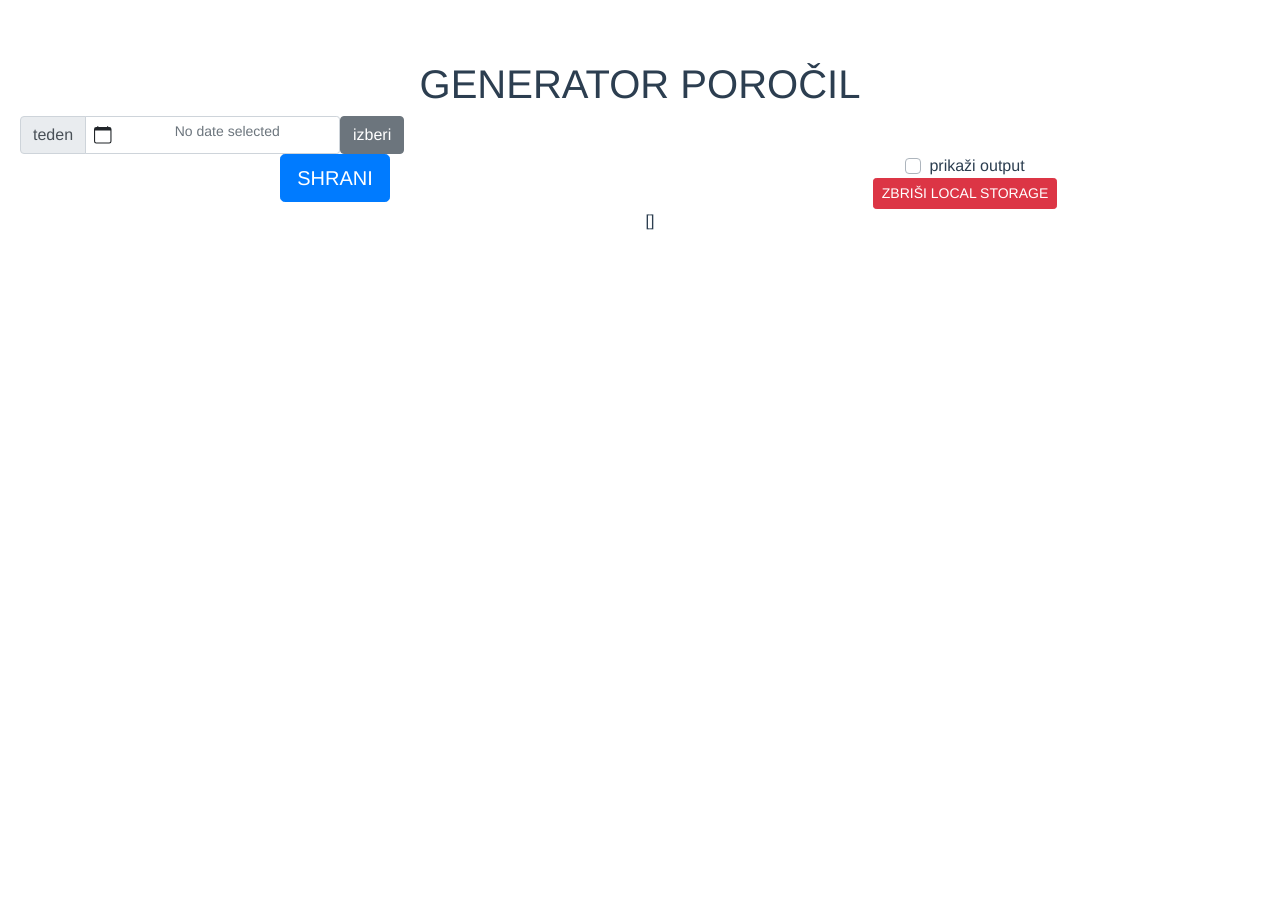
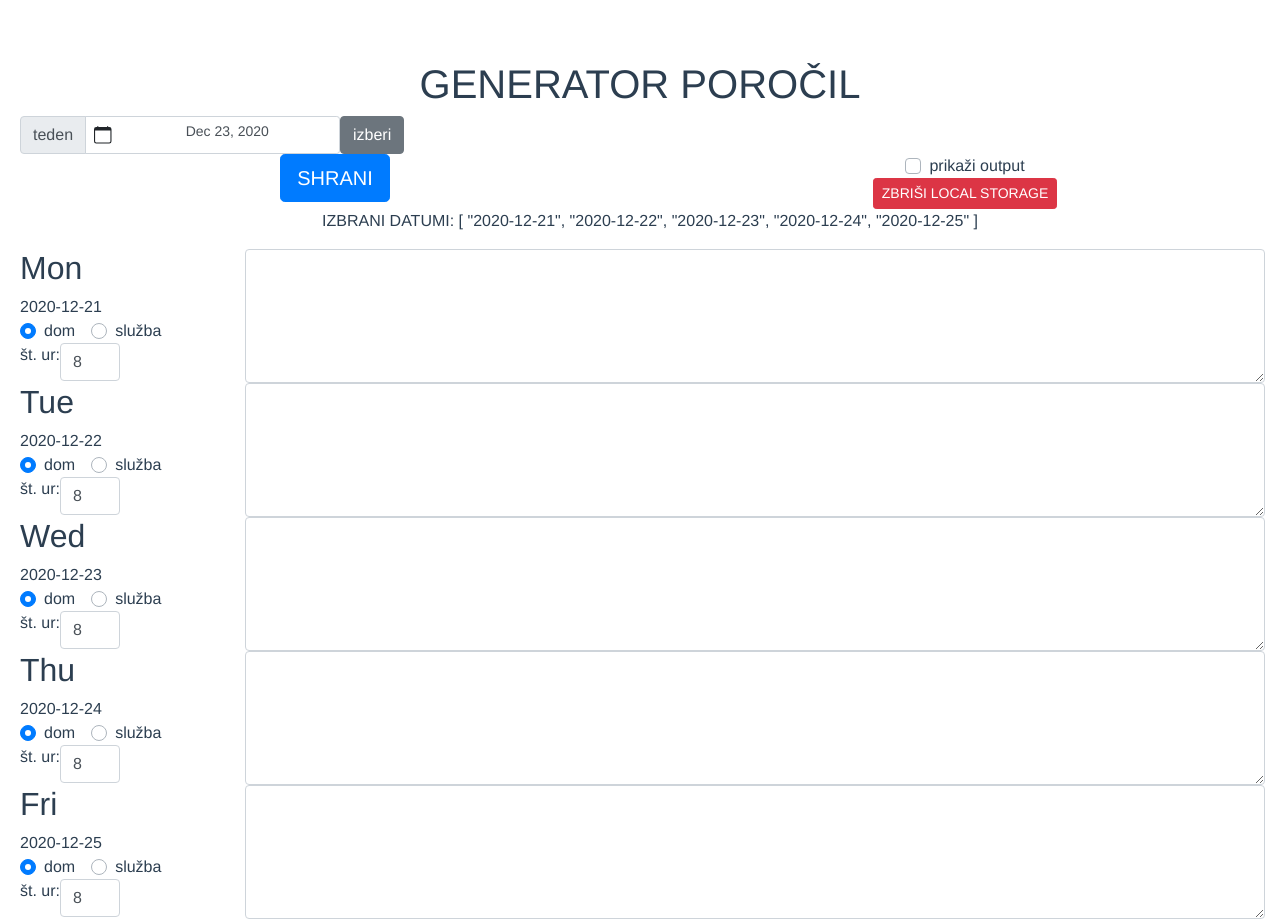
Before and after one commit to gigaKosec/generator-porocil, a Vue app: page / in a window 1280 px wide. Before the commit the page ends 800 px from the top, so only its background shows below. Built offline with nearby package versions, Linux system fonts and the light colour scheme.

Commit message:
Sedaj deluje izbiranje različnih tednov. - datume, ki keyi, spremenil v ISO format - tudi ko primerja, če v local storageu, jih spremeni najprej v ISO format - spremenil še, da pravilno prikazovanje v DneviForm templateu

```diff
--- a/src/components/DneviForm.vue
+++ b/src/components/DneviForm.vue
@@ -55,21 +55,22 @@
         </b-row>
 
         <!-- VRSTICA ZA DNEVNI VNOS -->
-        <p>{{ datesChosen }}</p>
+        <p> IZBRANI DATUMI: {{ datesChosen.map(x => ISOdate(x)) }}</p>
         <b-row
           class="day"
           v-for="(day, index) in multipleDaysReports"
           v-bind:key="index"
         >
-          <!-- 1. STOLPEC: ime dneva, lokacija, št ur -->
+          <!-- 1. STOLPEC: PODATKI O DNEVU-->
           <b-col cols="2" style="min-width: 160px">
-            <!-- <b-row>  --><!-- ime dneva v tednu -->
-            <!-- <h2 class="day-name">{{day.dayname}}</h2>
+            <!-- ime dneva v tednu -->
+            <b-row>
+              <h2 class="day-name">{{dayOfWeek(day.datum)}}</h2>
             </b-row>
-            <b-row> -->
             <!-- datum -->
-            <!-- <div class=date>{{day.date}}</div>
-            </b-row> -->
+            <b-row>
+              <div class=date>{{ ISOdate(new Date(day.datum)) }}</div>
+            </b-row>
             <b-row class="daily-location">
               <!-- lokacija -->
               <b-form-radio-group v-model="day.lokacijaDela" inline="true">
@@ -123,9 +124,7 @@ import * as Fdate from "date-fns";
 export default {
   data() {
     return {
-      chosenDate: null,  //new Date(),
-      //days,
-      //multipleDaysReports,
+      chosenDate: null,  //new Date(), PAZI - moraš še odrezat ure itd.
       showOutput: false,
       datesChosen: [],
       reportsStored: {},
@@ -140,18 +139,19 @@ export default {
       /* console.log("last date of week =", this.addDays(this.firstDayOfWeekDate,5)) */
       return this.addDays(this.firstDayOfWeekDate, 4);
     },
-
-    /* multipleDaysReportsArray: function(){
-      return Object.values(multipleDaysReports())
-    }, */
   },
 
   mounted() {
     this.reportsStored = this.loadAllReports();
+    this.chosenDate = new Date()
+    this.chosenDate.setHours(0,0,0,0)
+    this.generateChosenDays()
+
   },
 
   methods: {
     generateChosenDays () {
+      console.log("THE date chosen =", this.chosenDate)
       let result = eachDayOfInterval({
         start: this.firstDayOfWeekDate,
         end: this.lastDayOfWeekDate,
@@ -179,17 +179,21 @@ export default {
       }
       this.multipleDaysReports = {}
       for (let date of this.datesChosen) {
-        console.log("type od prvega datuma =", typeof date)
+        const dateAsKey=this.ISOdate(date)
+        console.log("type od prvega datuma =", typeof dateAsKey)
         console.log("type od drugega datuma = ", typeof (Object.keys(this.reportsStored)[0]) )
+        console.log("new key for date =",dateAsKey)
 
-        if (date in Object.keys(this.reportsStored)) {
+        if ((Object.keys(this.reportsStored)).includes(dateAsKey)) {
           console.log("datum najden v reportsStore");
-          this.multipleDaysReports[date] = this.reportsStored[date];
+          this.multipleDaysReports[dateAsKey] = this.reportsStored[dateAsKey];
         } else {
-          console.log("NISEM našel datuma", date, "v", Object.keys(this.reportsStored));
+          console.log("NISEM našel datuma", dateAsKey, "v", Object.keys(this.reportsStored));
           let dailyInput = new SingleDayReport(date);
-          //console.log("daily Input =", dailyInput)
-          this.multipleDaysReports[date] = dailyInput;
+
+          console.log("generiram nov defaultni dnevni vnos")
+          console.log("daily Input =", dailyInput)
+          this.multipleDaysReports[dateAsKey] = dailyInput;
 
         }
       }
@@ -225,30 +229,33 @@ export default {
         return {}
       }
       else {
-        let localReportsStored = {}
+        //let localReportsStored = {}
         let tempReportsStored =  JSON.parse(localStorage.getItem("reportsOfWork"));
-        let prviKey = Object.keys(tempReportsStored)[0]
-        console.log("v local storageu našel: ", tempReportsStored)
-        console.log("keys = ", Object.keys(tempReportsStored))
-        console.log("prvi key =", prviKey)
-        console.log("type of key = ", typeof prviKey)
-        console.log("pretvorjen key =", Fdate.parseISO(prviKey))
+        //let prviKey = Object.keys(tempReportsStored)[0]
+        //console.log("v local storageu našel: ", tempReportsStored)
+        //console.log("keys = ", Object.keys(tempReportsStored))
+        //console.log("prvi key =", prviKey)
+        //console.log("type of key = ", typeof prviKey)
+        //console.log("pretvorjen key =", Fdate.parseISO(prviKey))
         /*reportsStored = {};
         for (const [key, value] of Object.entries(temp)) {
           reportsStored[parseJSON(key)] = value;
         }*/
+        //
+        //for (let [key,value] of Object.entries(tempReportsStored)) {
+        //  localReportsStored[parseJSON(key)] = value
+        //}
 
-        for (let [key,value] of Object.entries(tempReportsStored)) {
-          localReportsStored[parseJSON(key)] = value
-        }
-
-        console.log("pretvoril local storage v: ", localReportsStored)
-        console.log("Type od ključev sedaj: ", typeof Object.keys(localReportsStored)[0] )
-        return localReportsStored;
+        //console.log("pretvoril local storage v: ", localReportsStored)
+        //console.log("Type od ključev sedaj: ", typeof Object.keys(localReportsStored)[0] ) */
+        return tempReportsStored;
       }
     },
 
     // DATE RELATED METHODS
+    ISOdate(date){
+      return Fdate.formatISO(date,{representation: "date"})
+    },
     dateDisabled(ymd, date) {
       // Disable weekends (Sunday = `0`, Saturday = `6`)
       const weekday = date.getDay();
@@ -260,8 +267,11 @@ export default {
       result.setDate(result.getDate() + days);
       return result;
     },
-  },
-};
+    dayOfWeek (dateString) {
+      return Fdate.format(new Date(dateString),'eee')
+    },
+  }
+}
 </script>
 
 <style scoped>
```
Also changed, not shown: 1 other file (tests, documents, lock files or other folders).
